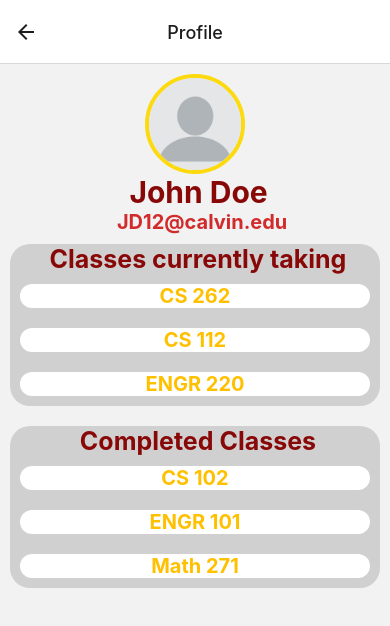
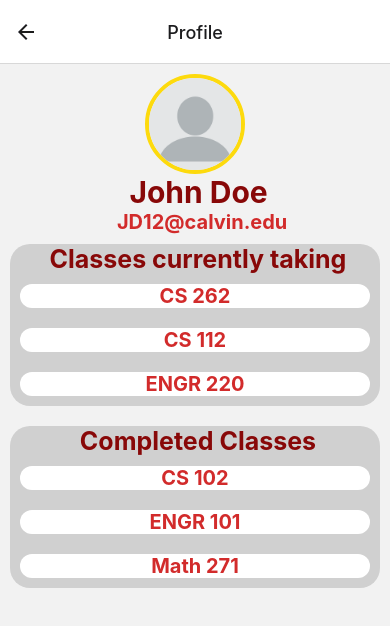
Before and after one commit to I-Dont-Want-An-F/client, a React Native app: screen /Profile in a window 390 px wide. Shown: the top 626 px of the page. Built offline with nearby package versions, Linux system fonts and the light colour scheme.

Commit message:
changed profile color

```diff
--- a/shared/GlobalStyles.js
+++ b/shared/GlobalStyles.js
@@ -30,7 +30,7 @@ export const GlobalStyles = StyleSheet.create({
         fontSize: 20,
         fontWeight: 'bold',
         textAlign: 'center',
-        color: '#FFC000',
+        color: '#D22B2B',
         backgroundColor: 'white',
         borderRadius: 20,
         margin: 10,
```
